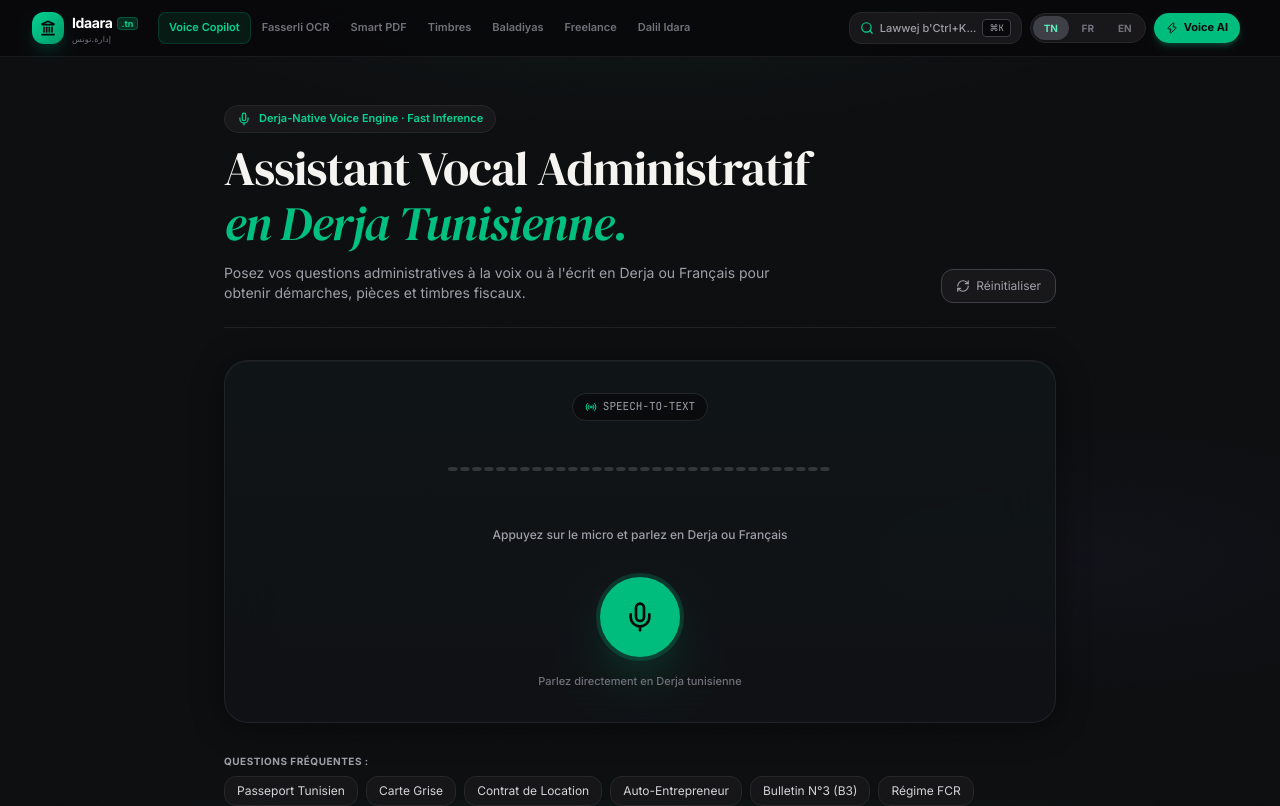
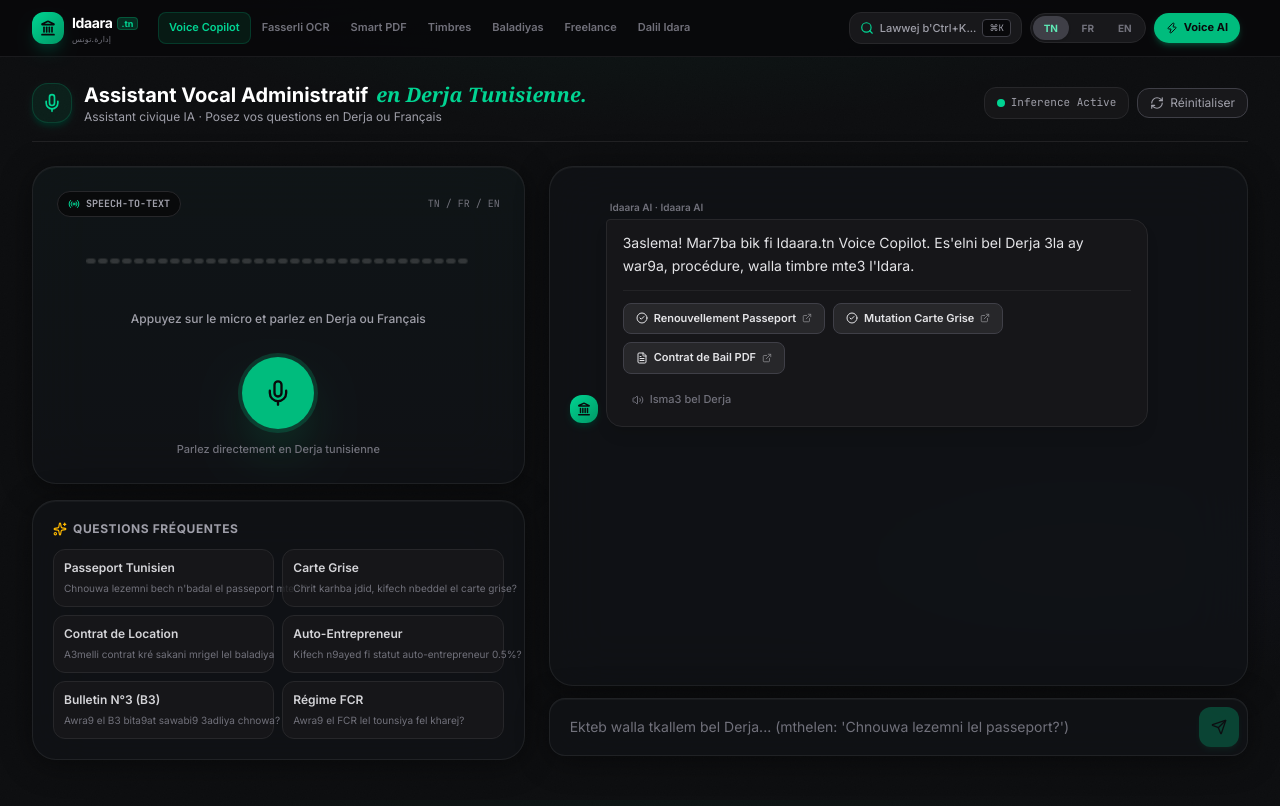
Before and after one commit to wacim-abdellli/idaara, a Next.js app: page /copilot in a window 1280 px wide. Shown: the top 806 px of the page. Built offline with nearby package versions, Linux system fonts and the light colour scheme.

Commit message:
design(copilot): complete UI/UX overhaul into a unified zero-scroll split-screen acoustic studio console

```diff
--- a/src/app/copilot/page.tsx
+++ b/src/app/copilot/page.tsx
@@ -6,7 +6,7 @@ import { AudioRecorder } from '../../components/copilot/AudioRecorder';
 import { ChatMessage } from '../../components/copilot/ChatMessage';
 import { ChatMessage as ChatMessageType } from '../../types/chat';
 import { parseAndReason } from '../../lib/ai-engine';
-import { Send, RefreshCw, Mic, Sparkles } from 'lucide-react';
+import { Send, RefreshCw, Mic, Sparkles, MessageSquare } from 'lucide-react';
 
 export default function CopilotPage() {
   const { t, locale } = useLocale();
@@ -136,90 +136,97 @@ export default function CopilotPage() {
       ? 'Civic Copilot.'
       : 'en Derja Tunisienne.';
 
-  const subtitle =
-    locale === 'ar'
-      ? 'تحدث أو اكتب بالدارجة أو الفرنسية للاستفسار عن أي إجراء أو وثيقة أو مصاريف التنابر الجبائية في ثوانٍ.'
-      : locale === 'en'
-      ? 'Speak or write in Tunisian Derja, French, or English to get instant civic procedures, required documents, and exact stamp fees.'
-      : "Posez vos questions administratives à la voix ou à l'écrit en Derja ou Français pour obtenir démarches, pièces et timbres fiscaux.";
+  return (
+    <div className="max-w-7xl mx-auto px-4 sm:px-6 lg:px-8 py-6 space-y-6">
 
-  return (
-    <div className="max-w-4xl mx-auto px-4 sm:px-6 lg:px-8 py-8 sm:py-12 space-y-8">
-
-      {/* ── Editorial Header ── */}
-      <div className="flex flex-col sm:flex-row sm:items-end justify-between gap-4 pb-6 border-b border-zinc-800/80">
-        <div className="space-y-2">
-          <div className="inline-flex items-center space-x-2 rtl:space-x-reverse px-3 py-1 rounded-full bg-zinc-900 border border-zinc-800 text-[11px] font-semibold text-emerald-400">
-            <Mic className="w-3.5 h-3.5" />
-            <span>Derja-Native Voice Engine · Fast Inference</span>
+      {/* ── Compact Header Bar ── */}
+      <div className="flex flex-col sm:flex-row sm:items-center justify-between gap-3 pb-4 border-b border-zinc-800/80">
+        <div className="flex items-center gap-3">
+          <div className="w-10 h-10 rounded-2xl bg-emerald-500/10 border border-emerald-500/20 flex items-center justify-center text-emerald-400 shrink-0 shadow-md shadow-emerald-950">
+            <Mic className="w-5 h-5" />
+          </div>
+          <div>
+            <h1 className="text-lg sm:text-xl font-extrabold text-white flex items-center gap-2">
+              <span>{headlineMain}</span>
+              <span className="text-emerald-400 italic font-serif">{headlineAccent}</span>
+            </h1>
+            <p className="text-xs text-zinc-400">
+              {locale === 'en'
+                ? 'Tunisian civic AI · Ask anything about paperwork, stamps, or procedures'
+                : locale === 'ar'
+                ? 'مساعد إداري بالذكاء الاصطناعي · اسأل عن أي وثيقة أو معلوم جبائي'
+                : "Assistant civique IA · Posez vos questions en Derja ou Français"}
+            </p>
+          </div>
         </div>
 
-          <h1 className="leading-tight">
-            <span className="display-heading block text-3xl sm:text-5xl text-[#F5F4F0]">
-              {headlineMain}
-            </span>
-            <span
-              className="display-heading block text-3xl sm:text-5xl italic"
-              style={{ color: 'var(--stamp-green)' }}
-            >
-              {headlineAccent}
-            </span>
-          </h1>
-
-          <p className="text-xs sm:text-sm text-zinc-400 max-w-xl pt-1">
-            {subtitle}
-          </p>
+        <div className="flex items-center gap-2 self-start sm:self-auto shrink-0">
+          <div className="hidden md:flex items-center gap-1.5 px-3 py-1.5 rounded-xl bg-zinc-900/80 border border-zinc-800 text-[11px] text-zinc-400">
+            <span className="w-2 h-2 rounded-full bg-emerald-400 animate-pulse" />
+            <span className="font-mono">Inference Active</span>
           </div>
 
           <button
             onClick={handleResetChat}
-          className="flex items-center space-x-1.5 rtl:space-x-reverse px-3.5 py-2 rounded-xl bg-zinc-900 hover:bg-zinc-800 border border-zinc-700 text-zinc-400 hover:text-zinc-200 text-xs transition-all self-start sm:self-auto shrink-0 cursor-pointer"
+            className="flex items-center gap-1.5 px-3 py-1.5 rounded-xl bg-zinc-900 hover:bg-zinc-800 border border-zinc-700 text-zinc-400 hover:text-zinc-200 text-xs transition-all cursor-pointer"
           >
             <RefreshCw className="w-3.5 h-3.5" />
-          <span>{locale === 'ar' ? 'محادثة جديدة' : locale === 'en' ? 'Reset Chat' : 'Réinitialiser'}</span>
+            <span>{locale === 'ar' ? 'محادثة جديدة' : locale === 'en' ? 'Reset' : 'Réinitialiser'}</span>
           </button>
         </div>
+      </div>
 
-      {/* ── Acoustic Studio Recording Station ── */}
-      <div>
+      {/* ── 2-Column Split Workspace (Desktop) ── */}
+      <div className="grid grid-cols-1 lg:grid-cols-12 gap-6 items-start">
+
+        {/* Left Column (5 Cols): Voice Station & Quick Questions */}
+        <div className="lg:col-span-5 space-y-4">
           <AudioRecorder
             onTranscript={(text) => handleSendMessage(text)}
             isProcessing={isProcessing}
           />
+
+          {/* Quick Prompts Panel */}
+          <div className="glass-panel rounded-3xl p-4 sm:p-5 border border-zinc-800/80 space-y-3">
+            <div className="flex items-center gap-1.5 text-xs text-zinc-400 font-bold uppercase tracking-wider">
+              <Sparkles className="w-3.5 h-3.5 text-amber-400" />
+              <span>{locale === 'ar' ? 'أسئلة شائعة' : locale === 'en' ? 'Quick Topics' : 'Questions Fréquentes'}</span>
             </div>
 
-      {/* ── Question Prompts Bar (No emoji clutter) ── */}
-      <div className="space-y-2">
-        <div className="flex items-center justify-between text-xs text-zinc-500">
-          <span className="text-[10px] font-bold uppercase tracking-wider text-zinc-400">
-            {locale === 'ar' ? 'استفسارات شائعة :' : locale === 'en' ? 'Frequent Questions:' : 'Questions fréquentes :'}
-          </span>
-        </div>
-
-        <div className="flex flex-wrap gap-2">
+            <div className="grid grid-cols-2 gap-2">
               {suggestedQuestions.map((q, idx) => (
                 <button
                   key={idx}
                   onClick={() => handleSendMessage(q.text)}
-              className="text-xs px-3 py-1.5 rounded-xl bg-zinc-900/80 hover:bg-zinc-800 text-zinc-300 hover:text-emerald-300 border border-zinc-800 hover:border-emerald-500/40 transition-all cursor-pointer"
+                  className="p-2.5 rounded-xl bg-zinc-900/80 hover:bg-zinc-800/90 text-left rtl:text-right border border-zinc-800 hover:border-emerald-500/30 transition-all cursor-pointer group flex flex-col justify-between"
                 >
+                  <span className="text-xs font-semibold text-zinc-300 group-hover:text-emerald-300 transition-colors line-clamp-1">
                     {q.label}
+                  </span>
+                  <span className="text-[10px] text-zinc-500 truncate mt-1">
+                    {q.text}
+                  </span>
                 </button>
               ))}
             </div>
           </div>
+        </div>
 
-      {/* ── Chat Messages Console ── */}
+        {/* Right Column (7 Cols): Active Conversation & Input Bar */}
+        <div className="lg:col-span-7 flex flex-col h-full space-y-3">
+
+          {/* Chat Stream Box */}
           <div
             ref={chatContainerRef}
-        className="glass-panel rounded-3xl border border-zinc-800/80 p-5 min-h-[380px] max-h-[520px] overflow-y-auto space-y-1"
+            className="glass-panel rounded-3xl border border-zinc-800/80 p-4 sm:p-5 h-[480px] sm:h-[520px] overflow-y-auto space-y-1 shadow-inner"
           >
             {messages.map((msg) => (
               <ChatMessage key={msg.id} message={msg} />
             ))}
+
             {isProcessing && (
-          <div className="flex items-center space-x-2.5 rtl:space-x-reverse text-xs text-emerald-400 my-3 px-2">
-            <div className="flex space-x-1">
+              <div className="flex items-center gap-2 text-xs text-emerald-400 my-3 px-2">
+                <div className="flex gap-1">
                   <span className="w-1.5 h-1.5 rounded-full bg-emerald-400 animate-bounce" style={{ animationDelay: '0ms' }} />
                   <span className="w-1.5 h-1.5 rounded-full bg-emerald-400 animate-bounce" style={{ animationDelay: '150ms' }} />
                   <span className="w-1.5 h-1.5 rounded-full bg-emerald-400 animate-bounce" style={{ animationDelay: '300ms' }} />
@@ -231,10 +238,10 @@ export default function CopilotPage() {
             )}
           </div>
 
-      {/* ── Text Input Bar ── */}
+          {/* Sticky Bottom Input Bar */}
           <form
             onSubmit={(e) => { e.preventDefault(); handleSendMessage(inputVal); }}
-        className="flex items-center gap-2"
+            className="flex items-center gap-2 glass-panel p-2 rounded-2xl border border-zinc-800"
           >
             <div className="flex-1 relative">
               <input
@@ -242,17 +249,19 @@ export default function CopilotPage() {
                 value={inputVal}
                 onChange={(e) => setInputVal(e.target.value)}
                 placeholder={t('voiceSearchBarPlaceholder')}
-            className="w-full bg-zinc-900/90 border border-zinc-800 focus:border-emerald-500/60 rounded-2xl px-4 py-3.5 text-xs sm:text-sm text-zinc-100 placeholder-zinc-600 focus:outline-none focus:ring-1 focus:ring-emerald-500/40 transition-all"
+                className="w-full bg-transparent px-3 py-2 text-xs sm:text-sm text-zinc-100 placeholder-zinc-500 focus:outline-none"
               />
             </div>
             <button
               type="submit"
               disabled={!inputVal.trim() || isProcessing}
-          className="flex items-center justify-center w-12 h-12 rounded-2xl bg-emerald-500 hover:bg-emerald-400 text-zinc-950 font-bold transition-all disabled:opacity-30 disabled:cursor-not-allowed shadow-md shadow-emerald-500/20 hover:scale-105 cursor-pointer shrink-0"
+              className="flex items-center justify-center w-10 h-10 rounded-xl bg-emerald-500 hover:bg-emerald-400 text-zinc-950 font-bold transition-all disabled:opacity-30 disabled:cursor-not-allowed shadow-md shadow-emerald-500/20 hover:scale-105 cursor-pointer shrink-0"
             >
               <Send className="w-4 h-4" />
             </button>
           </form>
         </div>
+      </div>
+    </div>
   );
 }
--- a/src/components/copilot/AudioRecorder.tsx
+++ b/src/components/copilot/AudioRecorder.tsx
@@ -1,7 +1,7 @@
 'use client';
 
 import React, { useState } from 'react';
-import { Mic, MicOff, Loader2, Radio } from 'lucide-react';
+import { Mic, MicOff, Loader2, Radio, Volume2 } from 'lucide-react';
 import { VoiceVisualizer } from './VoiceVisualizer';
 import { useLocale } from '../../context/LocaleContext';
 
@@ -114,7 +114,7 @@ export const AudioRecorder: React.FC<AudioRecorderProps> = ({
       : locale === 'ar'
       ? 'اضغط على الميكروفون وتكلم بالدارجة أو الفرنسية'
       : locale === 'en'
-      ? 'Tap the microphone and speak naturally in Derja or English'
+      ? 'Tap microphone & speak in Derja or English'
       : 'Appuyez sur le micro et parlez en Derja ou Français';
 
   const actionHint =
@@ -123,77 +123,84 @@ export const AudioRecorder: React.FC<AudioRecorderProps> = ({
       : locale === 'ar' ? 'تحدث مباشرة بالدارجة التونسية' : locale === 'en' ? 'Speak directly in Tunisian Derja' : 'Parlez directement en Derja tunisienne';
 
   return (
-    <div className="glass-panel rounded-3xl p-6 sm:p-8 border border-zinc-800/80 relative overflow-hidden flex flex-col items-center justify-center text-center group">
-      {/* Ambient background aura */}
+    <div className="glass-panel rounded-3xl p-5 sm:p-6 border border-zinc-800/80 relative overflow-hidden flex flex-col items-center justify-between text-center group h-full min-h-[300px]">
+      {/* Ambient background glow */}
       <div
         className={`absolute inset-0 transition-opacity duration-700 pointer-events-none ${
           isRecording
-            ? 'bg-gradient-to-b from-red-500/10 via-emerald-500/5 to-transparent opacity-100'
+            ? 'bg-gradient-to-b from-red-500/15 via-red-950/20 to-transparent opacity-100'
             : isProcessing
-            ? 'bg-gradient-to-b from-emerald-500/10 via-zinc-900/50 to-transparent opacity-100'
+            ? 'bg-gradient-to-b from-emerald-500/10 via-zinc-900/40 to-transparent opacity-100'
             : 'bg-gradient-to-b from-emerald-500/5 to-transparent opacity-40'
         }`}
       />
 
-      {/* Top Status Pill */}
-      <div className="inline-flex items-center space-x-1.5 rtl:space-x-reverse px-3 py-1 rounded-full bg-zinc-950/80 border border-zinc-800 text-[11px] font-mono text-zinc-400 mb-6 z-10">
-        <Radio className={`w-3 h-3 ${isRecording ? 'text-red-400 animate-pulse' : 'text-emerald-400'}`} />
-        <span>{isRecording ? 'LIVE AUDIO' : 'SPEECH-TO-TEXT'}</span>
+      {/* Top Header Badge */}
+      <div className="w-full flex items-center justify-between z-10 mb-3">
+        <div className="inline-flex items-center gap-1.5 px-2.5 py-1 rounded-full bg-zinc-950/90 border border-zinc-800 text-[10px] font-mono font-bold text-zinc-400">
+          <Radio className={`w-3 h-3 ${isRecording ? 'text-red-400 animate-pulse' : 'text-emerald-400'}`} />
+          <span>{isRecording ? 'LIVE AUDIO' : 'SPEECH-TO-TEXT'}</span>
+        </div>
+
+        <span className="text-[10px] font-mono text-zinc-500">
+          TN / FR / EN
+        </span>
       </div>
 
-      {/* Dynamic Waveform Visualizer */}
-      <div className="w-full max-w-md mb-6 z-10">
+      {/* Waveform Visualizer */}
+      <div className="w-full my-2 z-10">
         <VoiceVisualizer
           isActive={isRecording || isProcessing}
           color={isRecording ? '#EF4444' : '#00C07F'}
+          height={38}
         />
       </div>
 
-      {/* Speech Transcript or Prompt */}
-      <div className="min-h-[36px] max-w-md mb-6 flex items-center justify-center px-4 z-10">
+      {/* Dynamic Transcript / Listening Prompt */}
+      <div className="min-h-[36px] w-full my-2 flex items-center justify-center px-2 z-10">
         {isRecording && interimText ? (
-          <p className="text-emerald-300 font-semibold text-sm animate-pulse tracking-wide">
+          <p className="text-emerald-300 font-bold text-xs sm:text-sm animate-pulse tracking-wide line-clamp-2">
             "{interimText}"
           </p>
         ) : isProcessing ? (
-          <div className="flex items-center space-x-2 rtl:space-x-reverse text-emerald-400 text-xs font-semibold">
-            <Loader2 className="w-4 h-4 animate-spin shrink-0" />
+          <div className="flex items-center gap-2 text-emerald-400 text-xs font-semibold">
+            <Loader2 className="w-3.5 h-3.5 animate-spin shrink-0" />
             <span>{promptText}</span>
           </div>
         ) : (
-          <p className="text-zinc-400 text-xs leading-relaxed font-medium">
+          <p className="text-zinc-400 text-xs font-medium line-clamp-2">
             {promptText}
           </p>
         )}
       </div>
 
-      {/* Tactical Center Microphone Trigger */}
-      <div className="relative z-10">
+      {/* Tactile Microphone Trigger Button */}
+      <div className="my-3 relative z-10">
         {isRecording && (
-          <div className="absolute inset-0 rounded-full bg-red-500/20 animate-ping pointer-events-none" />
+          <div className="absolute -inset-2 rounded-full bg-red-500/25 animate-ping pointer-events-none" />
         )}
 
         <button
           onClick={toggleRecording}
           disabled={isProcessing}
           aria-label="Toggle voice recording"
-          className={`relative flex items-center justify-center w-18 h-18 sm:w-20 sm:h-20 rounded-full transition-all duration-300 shadow-2xl cursor-pointer ${
+          className={`relative flex items-center justify-center w-16 h-16 sm:w-18 sm:h-18 rounded-full transition-all duration-300 shadow-2xl cursor-pointer ${
             isRecording
               ? 'bg-red-500 hover:bg-red-600 text-white shadow-red-500/40 scale-105 ring-4 ring-red-500/30'
               : 'bg-emerald-500 hover:bg-emerald-400 text-zinc-950 hover:scale-105 shadow-emerald-500/30 ring-4 ring-emerald-500/20'
           } ${isProcessing ? 'opacity-40 cursor-not-allowed' : ''}`}
         >
           {isRecording ? (
-            <MicOff className="w-8 h-8" />
+            <MicOff className="w-7 h-7" />
           ) : isProcessing ? (
-            <Loader2 className="w-8 h-8 animate-spin" />
+            <Loader2 className="w-7 h-7 animate-spin" />
           ) : (
-            <Mic className="w-8 h-8" />
+            <Mic className="w-7 h-7" />
           )}
         </button>
       </div>
 
-      <span className="text-[11px] text-zinc-500 font-medium mt-4 z-10">
+      <span className="text-[11px] text-zinc-500 font-medium z-10">
         {actionHint}
       </span>
     </div>
```
Lines whose indentation alone changed are shown as unchanged.
